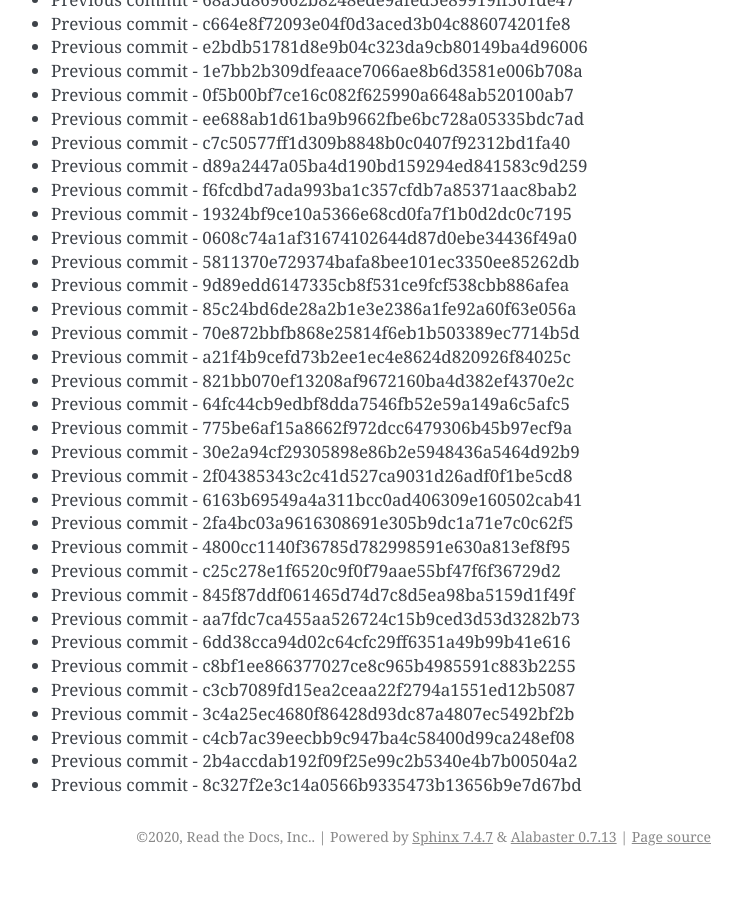
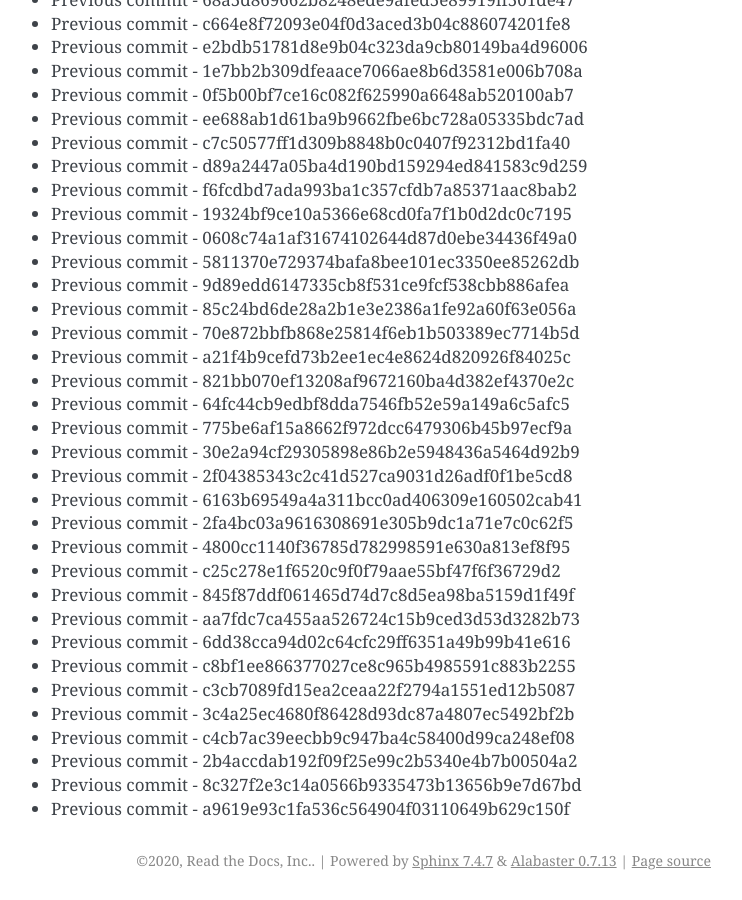
Before and after one commit to readthedocs/rtd-git-stresstest, a Sphinx documentation site: the page built from docs/updates.rst, in a window 1280 px wide and 900 px high, scrolled down 83445 px. Shown: the whole window, without its empty margins (399-1141 px from the left). Built offline with Sphinx 7.4.7, drawn with Linux system fonts in a browser that asks for light colours; before the commit the page ends 84321 px from its top, so only the background shows below that.

Commit message:
Generating commit from previous: a9619e93c1fa536c564904f03110649b629c150f

```diff
--- a/docs/updates.rst
+++ b/docs/updates.rst
@@ -3538,3 +3538,4 @@ It can be tested for any performance characteristics.
 * Previous commit - c4cb7ac39eecbb9c947ba4c58400d99ca248ef08
 * Previous commit - 2b4accdab192f09f25e99c2b5340e4b7b00504a2
 * Previous commit - 8c327f2e3c14a0566b9335473b13656b9e7d67bd
+* Previous commit - a9619e93c1fa536c564904f03110649b629c150f
```
